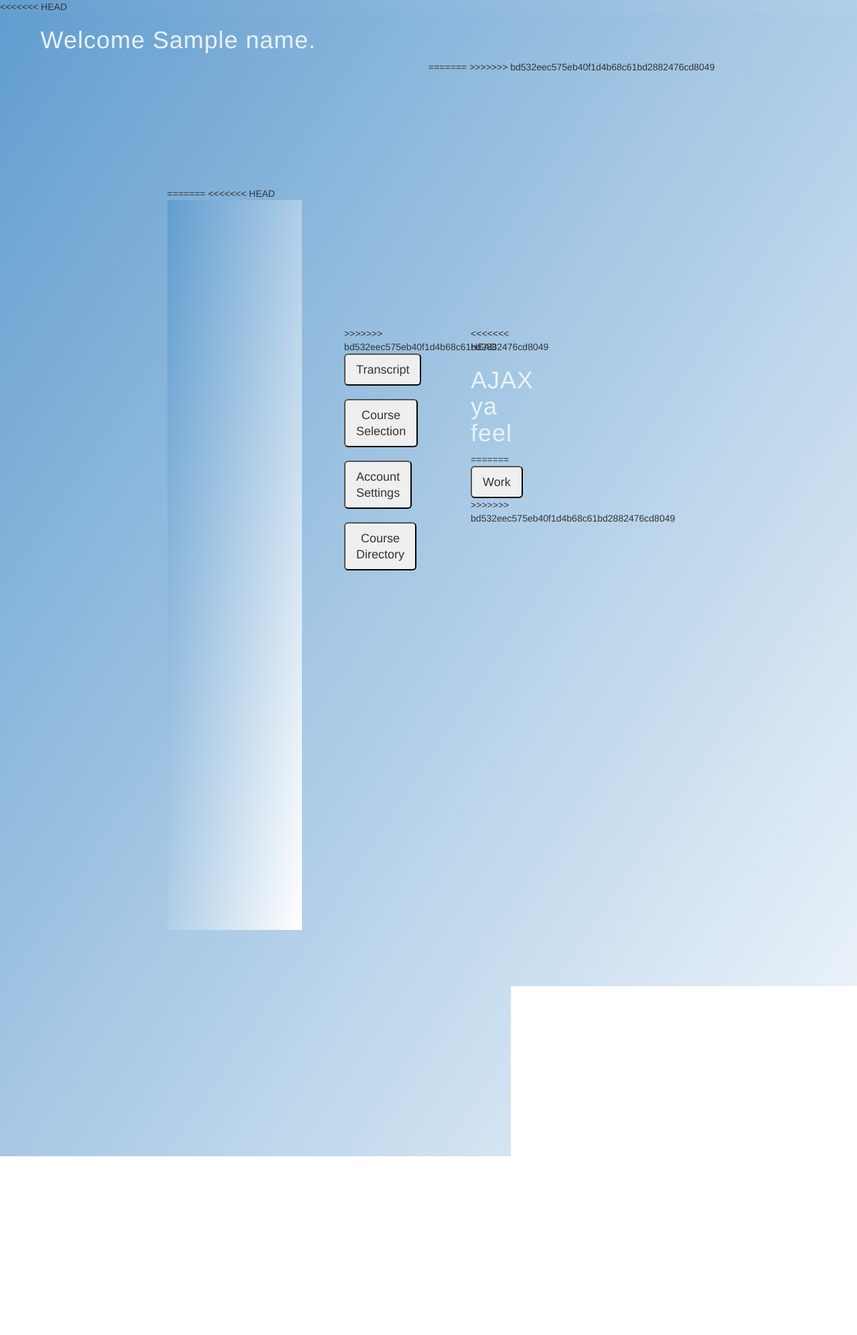
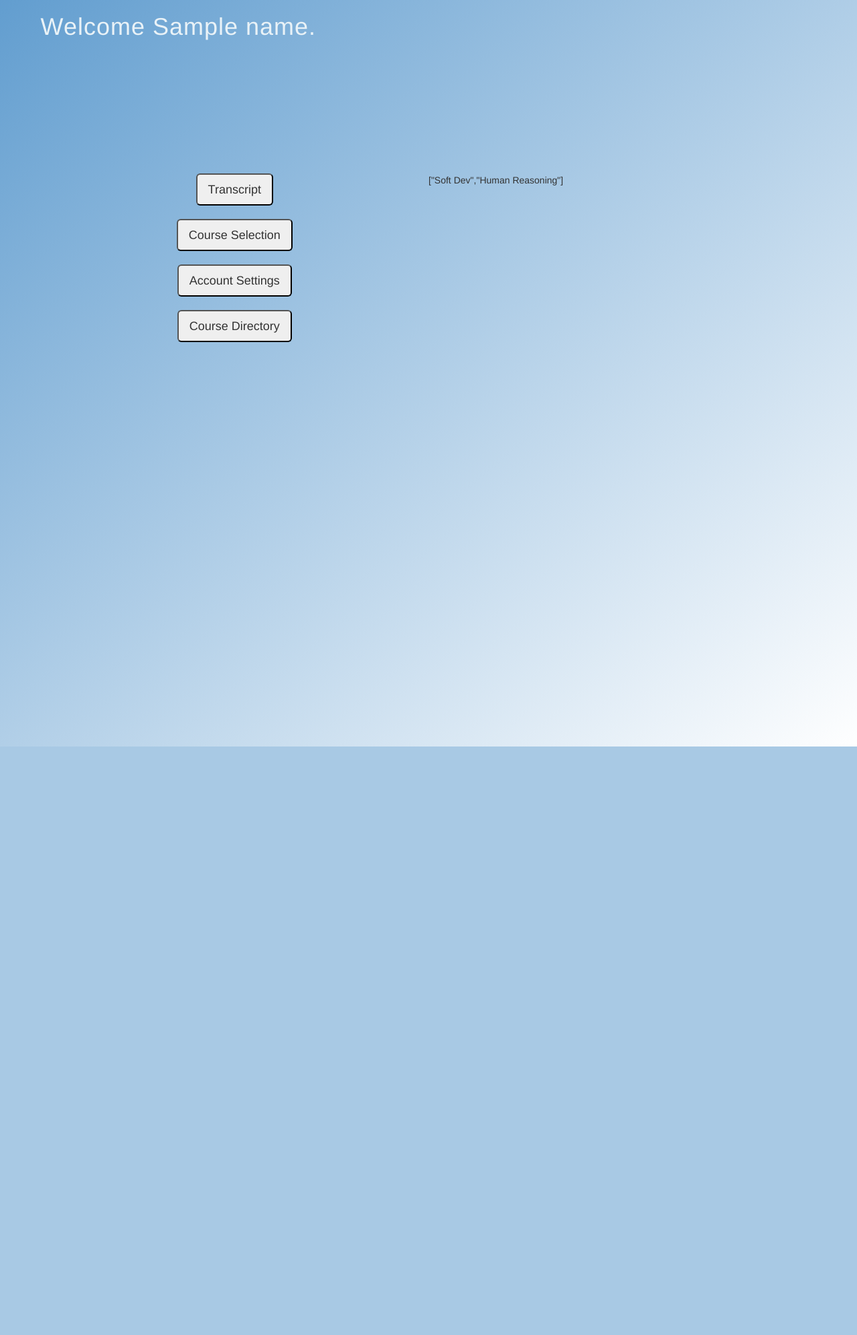
Before and after one commit to Bsq-collab/riteSnicKerz, a Flask app: template riteSnicKerz/templates/student_dash.html in a window 1280 px wide. Shown: the part 52-2046 px from the top of the page at 67% size. After the commit the page ends 1167 px from the top, so only its background shows below. Run offline with Flask 2, Linux system fonts and the light colour scheme; the template is opened without the code that fills it: most values are stand-ins (such as "Sample title", 1, 10 or a date in 2020); some libraries are stand-ins or nearby versions.

Commit message:
Worked on JSON stuff

```diff
--- a/riteSnicKerz/templates/student_dash.html
+++ b/riteSnicKerz/templates/student_dash.html
@@ -6,11 +6,8 @@
 
 {% block content %}
 
-<<<<<<< HEAD
+
 <!--
-=======
-
->>>>>>> bd532eec575eb40f1d4b68c61bd2882476cd8049
 <script language = "javascript" type = "text/javascript">
 xmlhttp = new XMLHttpRequest();
 function getScores(){
@@ -33,22 +30,13 @@
 xmlhttp.open("GET", "/trasncript.html", true);
 xmlhttp.send();
 </script>
-<<<<<<< HEAD
 -->
 <div class = "row">
 <div class="col-sm-12 text-left"  id="grad1" >
 <h1> Welcome {{name}}. </h1>
 
-   <div class = "column" style= "padding: 5cm 5cm 15cm 5cm;">
-=======
-
-<div class="col-sm-12 text-left"  id="grad1" >
-
-   <div class = "column" style= "padding: 5cm 5cm 5cm 5cm;">
->>>>>>> bd532eec575eb40f1d4b68c61bd2882476cd8049
-
+<div class = "column" style= "padding: 5cm 5cm 15cm 5cm;">
 <center>
-
 <button type="button" class="btn-lg btn-light">Transcript</button>
 <br>
 <br>
@@ -59,28 +47,32 @@
 <br>
 <br>
 <button type="button" class="btn-lg btn-light">Course Directory</button>
-
 </center>
-
 </div>
 
-<div id = "column" style= "padding: 5cm 5cm 15cm 5cm;">
+<div id = "demo" style= "padding: 5cm 5cm 15cm 5cm;">
 <center>
-<<<<<<< HEAD
 <h1>AJAX ya feel</h1>
-=======
-  <button type = "button" class="btn-lg btn-light" onclick = "getScores()">Work </button>
->>>>>>> bd532eec575eb40f1d4b68c61bd2882476cd8049
+<!--  <button type = "button" class="btn-lg btn-light" onclick = "getScores()">Work </button> -->
+
+
 </center>
 </div>
 
 
 </div>
 
-<<<<<<< HEAD
+
 </div>
 
-=======
+<script>
+var electives = ["Soft Dev", "Human Reasoning"];
+
+var myJSON = JSON.stringify(electives);
+
+document.getElementById("demo").innerHTML = myJSON;
+</script>
+
 <script>
 function loadDoc() {
   var xhttp = new XMLHttpRequest();
@@ -94,7 +86,7 @@
   xhttp.send();
 }
 </script>
->>>>>>> bd532eec575eb40f1d4b68c61bd2882476cd8049
+
 
 
 {% endblock %}
```
